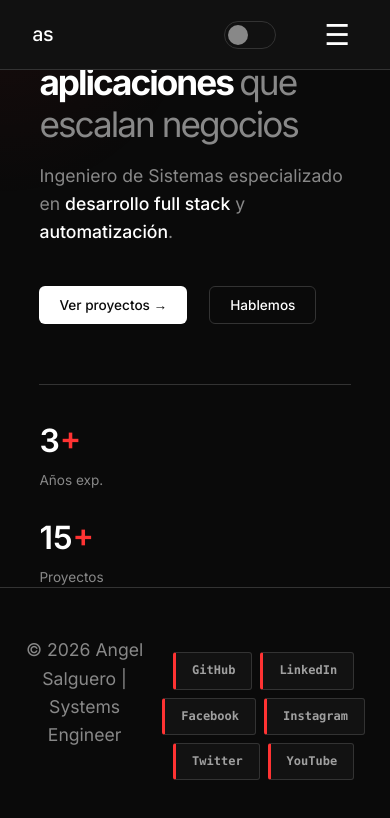
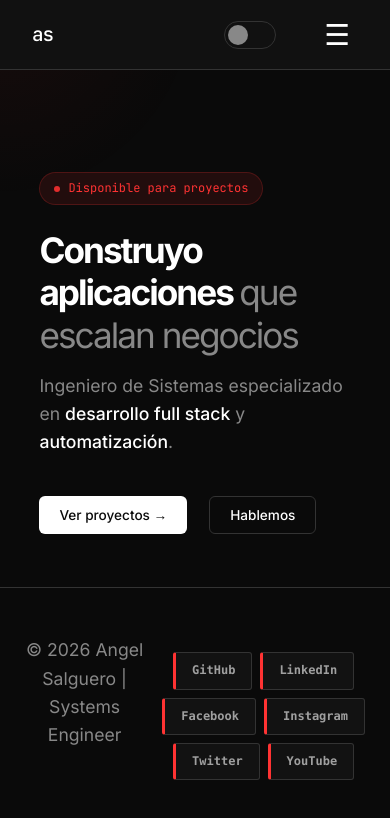
Before and after one commit to AngelSalgueroB/portfolio-angel, a React (Vite) app: page / in a window 390 px wide. Shown: the top 818 px of the page. Built offline with nearby package versions, Linux system fonts and the light colour scheme.

Commit message:
Fix footer on movil 3

```diff
--- a/src/App.css
+++ b/src/App.css
@@ -212,4 +212,16 @@ p { font-size: 1.1rem; line-height: 1.6; }
     text-align: center;
     border-bottom: 1px solid #333;
   }
+
+  .main-content {
+    /* Aumentamos de 100px a 140px para que el título baje y se vea completo */
+    padding-top: 140px !important;
+
+    /* Mantenemos el espacio abajo para que no se pegue al footer */
+    padding-bottom: 40px;
+
+    /* Aseguramos que el contenido empiece desde arriba y no intente centrarse */
+    justify-content: flex-start;
+  }
+
 }
--- a/src/App.jsx
+++ b/src/App.jsx
@@ -64,8 +64,8 @@ const SERVICES = [
 ];
 
 const SOCIAL_LINKS = [
-  { name: "GitHub", url: "https://github.com/TU_USUARIO" },
-  { name: "LinkedIn", url: "https://linkedin.com/in/TU_USUARIO" },
+  { name: "GitHub", url: "https://github.com/AngelSalgueroB" },
+  { name: "LinkedIn", url: "https://www.linkedin.com/in/angel-salguero-47b53535a/" },
   { name: "Facebook", url: "#" },
   { name: "Instagram", url: "#" },
   { name: "Twitter", url: "#" },
```
